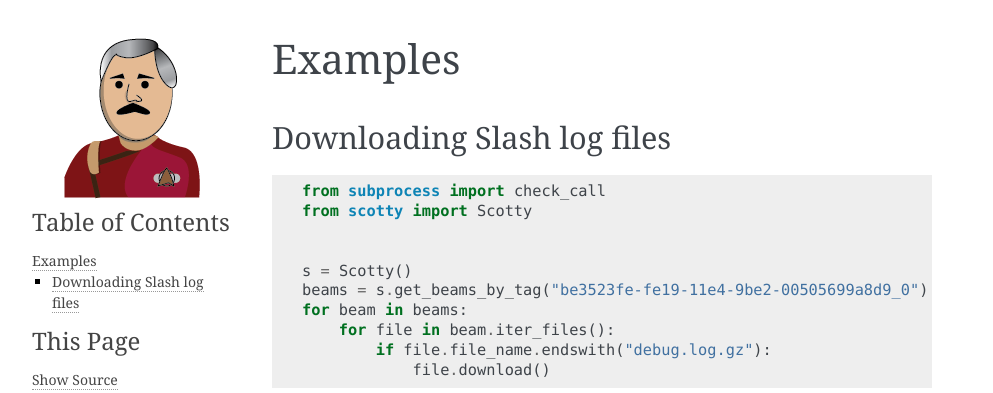
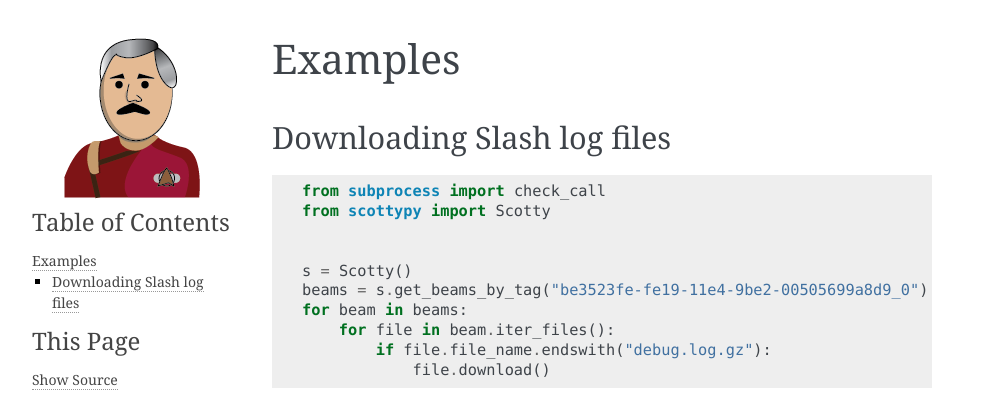
Before and after one commit to getslash/scottypy, a Sphinx documentation site: the page built from doc/examples.rst, in a window 1280 px wide. Shown: the top 393 px of the page, without its empty margins (148-1141 px from the left). Built offline with Sphinx 7.4.7, drawn with Linux system fonts in a browser that asks for light colours.

Commit message:
Fix documentation

```diff
--- a/doc/conf.py
+++ b/doc/conf.py
@@ -18,7 +18,7 @@ import shlex
 import functools
 
 _in_same_dir = functools.partial(os.path.join, os.path.dirname(__file__))
-with open(_in_same_dir("..", "scotty", "__version__.py")) as version_file:
+with open(_in_same_dir("..", "scottypy", "__version__.py")) as version_file:
     exec(version_file.read())  # pylint: disable=W0122
 
 
@@ -55,7 +55,7 @@ source_suffix = '.rst'
 master_doc = 'index'
 
 # General information about the project.
-project = u'Scotty'
+project = u'Scottypy'
 copyright = u'2015, Roey Darwish Dror'
 author = u'Roey Darwish Dror'
 
@@ -234,7 +234,7 @@ latex_elements = {
 # (source start file, target name, title,
 #  author, documentclass [howto, manual, or own class]).
 latex_documents = [
-  (master_doc, 'Scotty.tex', u'Scotty Documentation',
+  (master_doc, 'Scotty.tex', u'Scottypy Documentation',
    u'Roey Darwish Dror', 'manual'),
 ]
 
@@ -264,7 +264,7 @@ latex_documents = [
 # One entry per manual page. List of tuples
 # (source start file, name, description, authors, manual section).
 man_pages = [
-    (master_doc, 'scotty', u'Scotty Documentation',
+    (master_doc, 'scottypy', u'Scottypy Documentation',
      [author], 1)
 ]
 
--- a/doc/examples.rst
+++ b/doc/examples.rst
@@ -9,7 +9,7 @@ Downloading Slash log files
 .. code-block:: python
 
     from subprocess import check_call
-    from scotty import Scotty
+    from scottypy import Scotty
 
 
     s = Scotty()
```
Also changed, not shown: doc/index.rst (+4 -4 lines).
